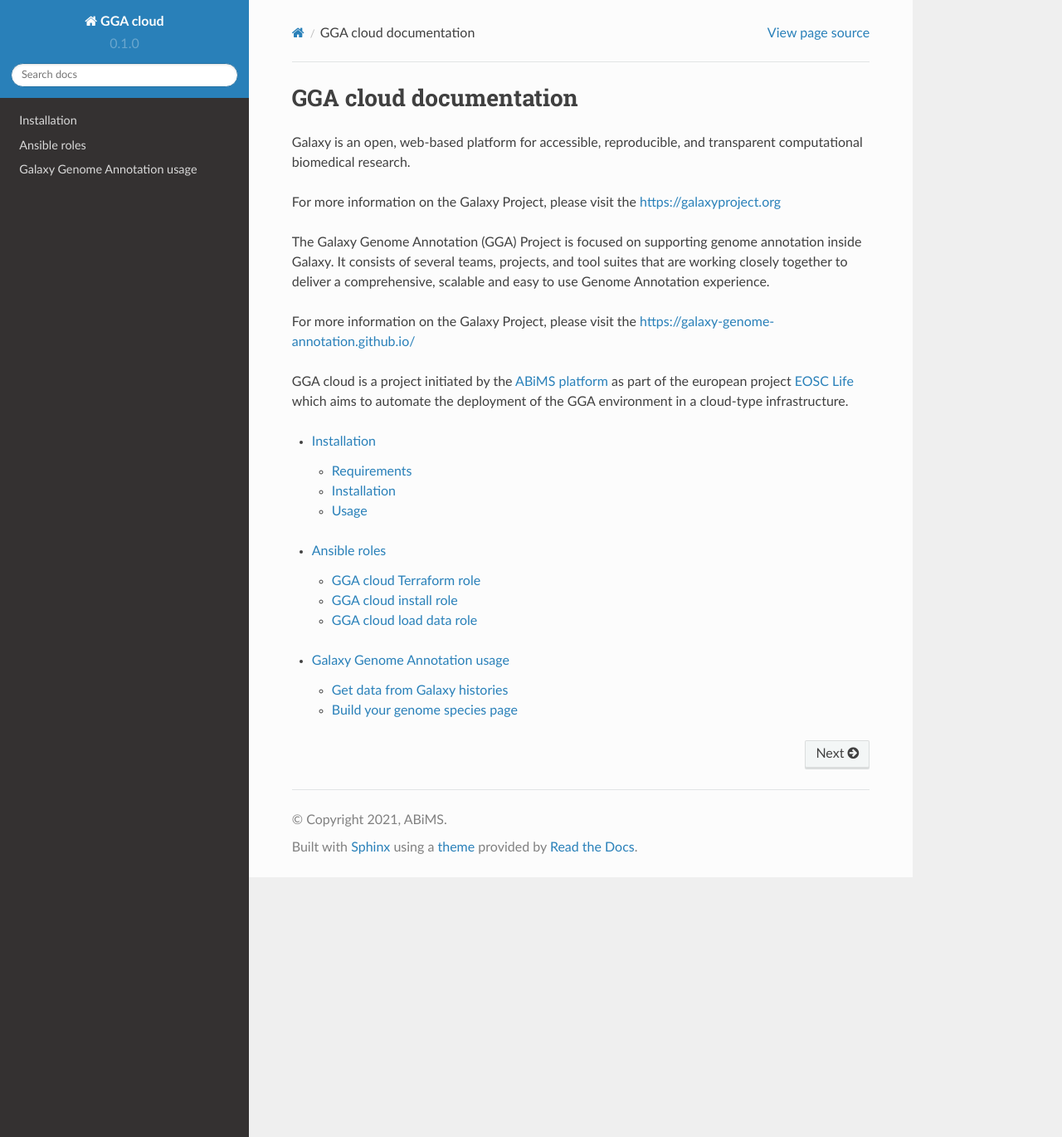
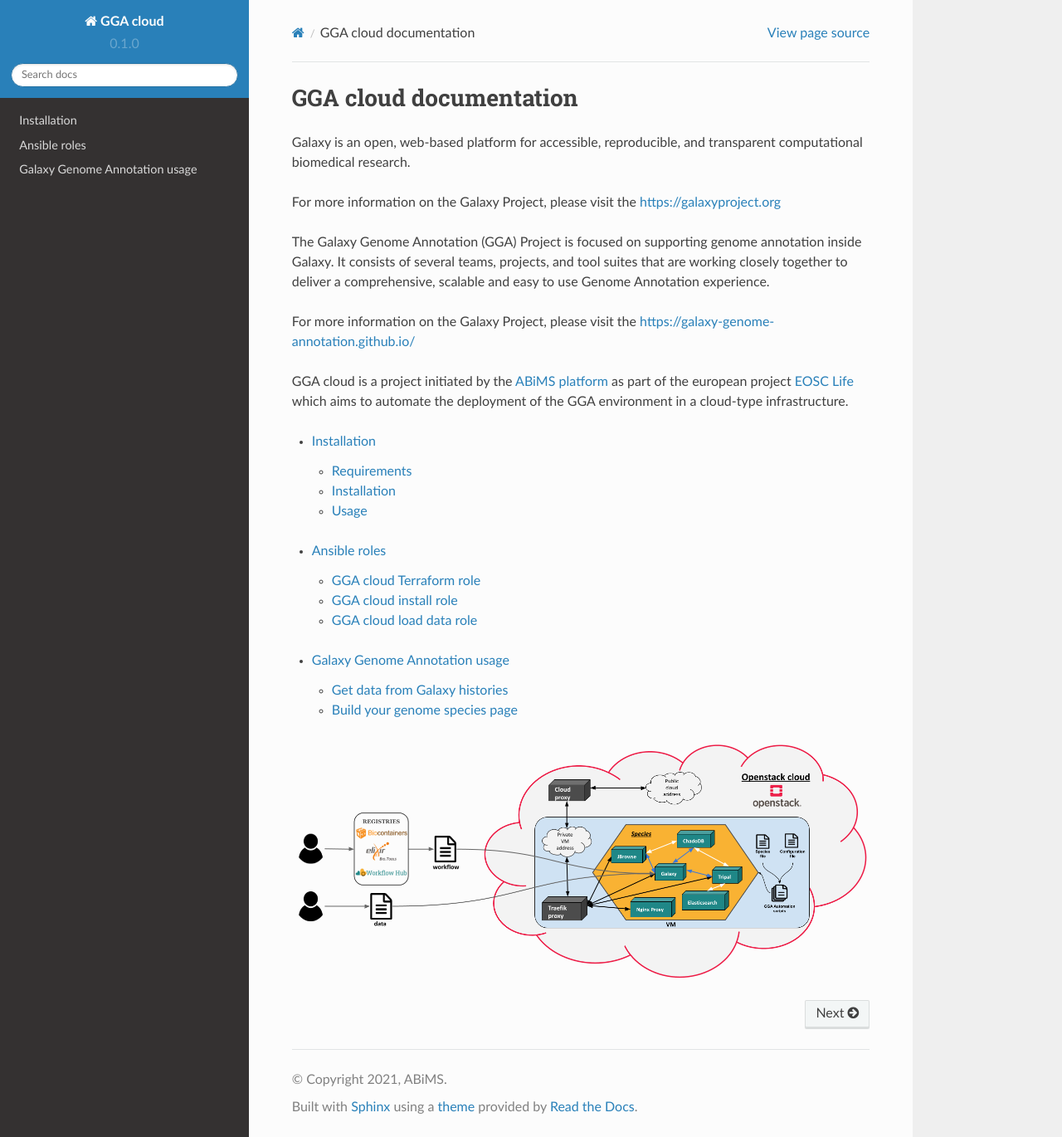
Before and after one commit to abims-sbr/GGA_Cloud, a Sphinx documentation site: the page built from docs/source/index.rst, in a window 1280 px wide and 1370 px high. Shown: the whole window at 83% size. Built offline with Sphinx 7.4.7 and the Read the Docs theme 2.0.0, drawn with Linux system fonts in a browser that asks for light colours.

Commit message:
Update docs

```diff
--- a/README.rst
+++ b/README.rst
@@ -86,4 +90,4 @@
   ansible-playbook gga_install.yml
   ansible-playbook gga_load_data.yml
 
-.. image:: https://github.com/abims-sbr/GGA_Cloud/blob/master/static/images/cloud_scheme.png
+.. image:: https://github.com/abims-sbr/GGA_Cloud/blob/master/static/images/gga_cloud.png
--- a/docs/source/index.rst
+++ b/docs/source/index.rst
@@ -26,3 +26,5 @@
    :maxdepth: 2
 
    Galaxy Genome Annotation usage <gga/index>
+
+.. image:: https://github.com/abims-sbr/GGA_Cloud/blob/master/static/images/gga_cloud.png
```
Also changed, not shown: other parts of README.rst (+4 -0 lines), static/images/cloud_scheme.png (deleted), static/images/gga_cloud.png (added), 1 other file.
